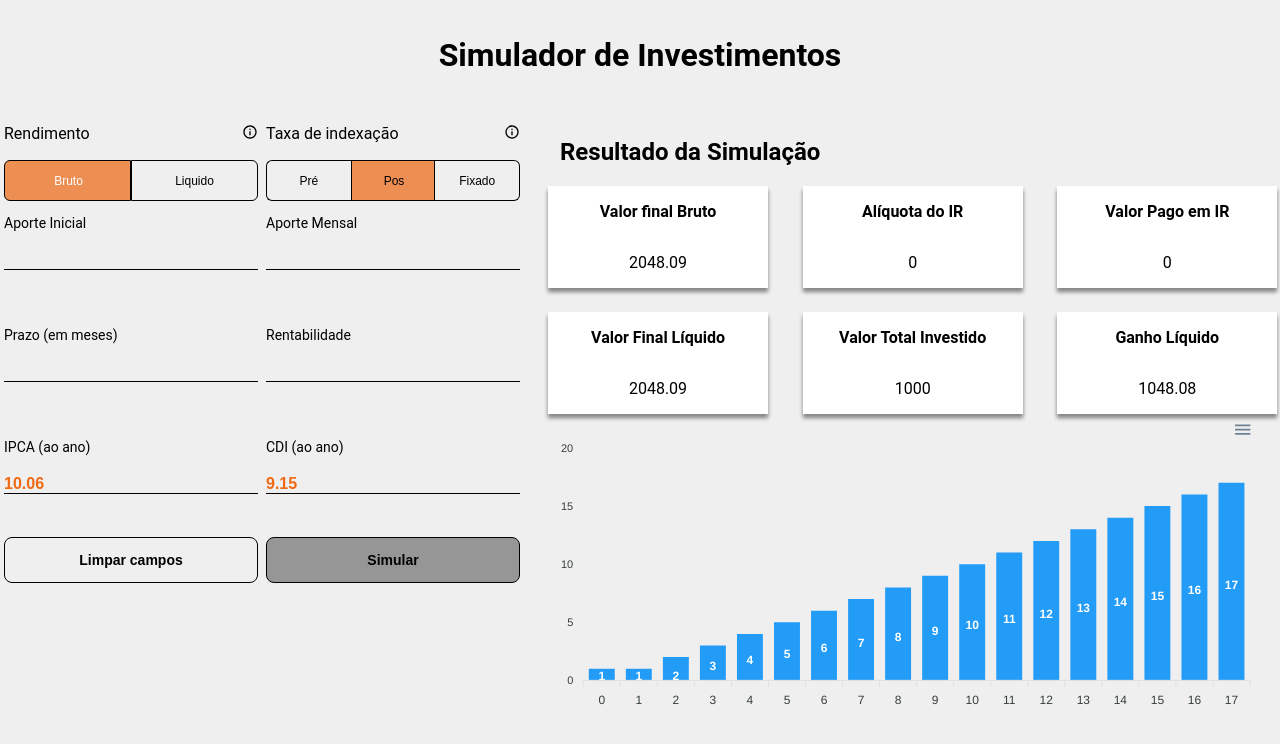
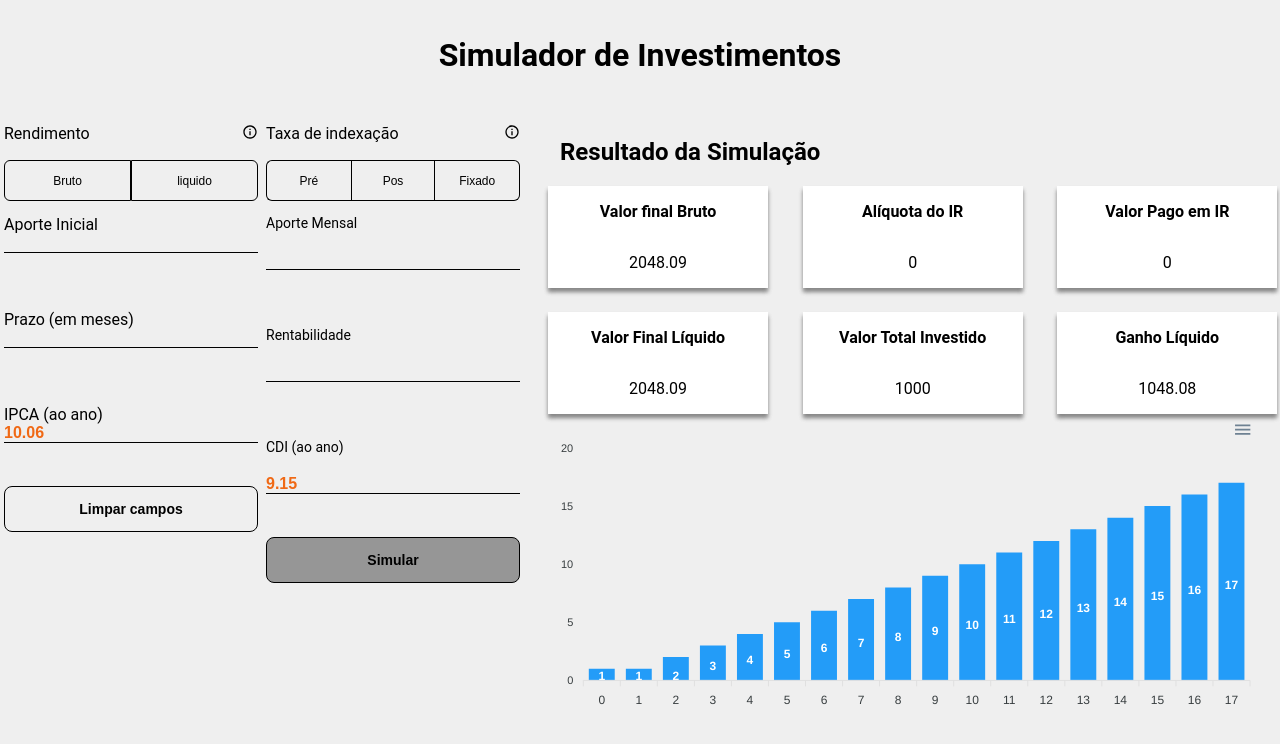
Before and after one commit to nataliaaraujo0/eqi, a React (Vite) app: page / in a window 1280 px wide. Shown: the top 744 px of the page. Built offline with nearby package versions, Linux system fonts and the light colour scheme; data requests are answered from the project's data file.

Commit message:
chore: criando contexto para props dos botoes

```diff
--- a/src/App.tsx
+++ b/src/App.tsx
@@ -1,6 +1,11 @@
+import { ProviderContext } from './Context/ContextButtonIndexacao';
 import { Dashboard } from './pages/Dashboard';
 
 function App() {
-    return <Dashboard />;
+    return (
+        <ProviderContext>
+            <Dashboard />
+        </ProviderContext>
+    );
 }
 export default App;
--- /dev/null
+++ b/src/Context/ContextButtonIndexacao.tsx
@@ -0,0 +1,37 @@
+/* eslint-disable react/jsx-no-constructed-context-values */
+import { useState, ReactNode, useContext, Context, createContext } from 'react';
+
+type ProviderProps = {
+    children: ReactNode;
+};
+type ContextProps = {
+    indexacao: string;
+    // active: boolean;
+    handleIndexacao: (valor: string) => void;
+};
+
+const ContextButtonIndexacao: Context<ContextProps> = createContext(
+    {} as ContextProps
+);
+
+export function ProviderContext({ children }: ProviderProps) {
+    const [rendimento, setRendimento] = useState('');
+    const [active, setActive] = useState(false);
+
+    const handleIndexacao = (valor: string) => {
+        setRendimento(valor);
+    };
+
+    return (
+        <ContextButtonIndexacao.Provider
+            value={{ indexacao: rendimento, handleIndexacao }}
+        >
+            {children}
+        </ContextButtonIndexacao.Provider>
+    );
+}
+
+export function useContextButtonIndexacao() {
+    const context = useContext(ContextButtonIndexacao);
+    return context;
+}
--- /dev/null
+++ b/src/components/ButtonIndexacao/index.tsx
@@ -0,0 +1,34 @@
+import { useState } from 'react';
+
+import { useContextButtonIndexacao } from '../../Context/ContextButtonIndexacao';
+import { ButtonActive } from './styled';
+
+export function ButtonIndexacao() {
+    const [active, setActive] = useState(false);
+    const { indexacao, handleIndexacao } = useContextButtonIndexacao();
+    return (
+        <>
+            <ButtonActive
+                type="button"
+                onClick={() => handleIndexacao('pre')}
+                isActive={indexacao === 'pre'}
+            >
+                Pré
+            </ButtonActive>
+            <ButtonActive
+                type="button"
+                onClick={() => handleIndexacao('pos')}
+                isActive={indexacao === 'pos'}
+            >
+                Pos
+            </ButtonActive>
+            <ButtonActive
+                type="button"
+                onClick={() => handleIndexacao('fixado')}
+                isActive={indexacao === 'fixado'}
+            >
+                Fixado
+            </ButtonActive>
+        </>
+    );
+}
--- /dev/null
+++ b/src/components/ButtonIndexacao/styled.ts
@@ -0,0 +1,10 @@
+import styled from 'styled-components';
+
+type ButtonProps = {
+    isActive: boolean;
+};
+
+export const ButtonActive = styled.button<ButtonProps>`
+    background-color: ${(props) =>
+        props.isActive ? `var(--orange)` : `var(--write-50)`};
+`;
--- /dev/null
+++ b/src/components/ButtonRendimento/index.tsx
@@ -0,0 +1,29 @@
+import { useState } from 'react';
+
+import { ButtonActive } from './styled';
+
+export function ButtonRendimento() {
+    const [rendimento, setRendimento] = useState('');
+    const [active, setActive] = useState(false);
+
+    return (
+        <>
+            <ButtonActive
+                className={active ? 'active' : ''}
+                type="button"
+                onClick={() => setRendimento('bruto')}
+                isActive={rendimento === 'bruto'}
+            >
+                Bruto
+            </ButtonActive>
+            <ButtonActive
+                className={active ? 'active' : ''}
+                type="button"
+                onClick={() => setRendimento('liquido')}
+                isActive={rendimento === 'liquido'}
+            >
+                liquido
+            </ButtonActive>
+        </>
+    );
+}
--- /dev/null
+++ b/src/components/ButtonRendimento/styled.ts
@@ -0,0 +1,10 @@
+import styled from 'styled-components';
+
+type ButtonProps = {
+    isActive: boolean;
+};
+
+export const ButtonActive = styled.button<ButtonProps>`
+    background-color: ${(props) =>
+        props.isActive ? `var(--orange)` : `var(--write-50)`};
+`;
--- a/src/components/Indexacao/index.tsx
+++ b/src/components/FormIndexacao/index.tsx
@@ -4,6 +4,7 @@ import { MdInfoOutline } from 'react-icons/md';
 import ReactTooltip from 'react-tooltip';
 import * as yup from 'yup';
 
+import { ButtonIndexacao } from '../ButtonIndexacao';
 import {
     ContentInput,
     Header,
@@ -13,15 +14,14 @@ import {
 } from './styled';
 // import checkIcon from "../../assets/check.svg";
 
-interface IndicadorProps {
-    nome: string;
+type IndicadorProps = {
     valor: number;
-}
+};
 
-interface IFormInputs {
+type FormInputs = {
     aporte: string;
     rentabilidade: number;
-}
+};
 
 const schema = yup
     .object({
@@ -30,15 +30,15 @@ const schema = yup
     })
     .required();
 
-export function Indexacao({ valor }: IndicadorProps): JSX.Element {
+export function FormIndexacao({ valor }: IndicadorProps): JSX.Element {
     const {
         register,
         handleSubmit,
         formState: { errors },
-    } = useForm<IFormInputs>({
+    } = useForm<FormInputs>({
         resolver: yupResolver(schema),
     });
-    const onSubmit = (data: IFormInputs) => console.log(data);
+    const onSubmit = (data: FormInputs) => console.log(data);
 
     return (
         <ContainerForm onSubmit={handleSubmit(onSubmit)}>
@@ -52,27 +52,19 @@ export function Indexacao({ valor }: IndicadorProps): JSX.Element {
                     <ReactTooltip />
                 </div>
                 <ContentButton>
-                    <button type="button">Pré</button>
-                    <button type="button">
-                        {/* <img src={checkIcon} alt="check" /> */}
-                        <span>Pos</span>
-                    </button>
-                    <button type="button">Fixado</button>
+                    <ButtonIndexacao />
                 </ContentButton>
             </Header>
 
             <ContentInput>
                 <p>Aporte Mensal</p>
+                {/* eslint-disable react/jsx-props-no-spreading */}
                 <input {...register('aporte', { required: true })} />
-                {/* <span style={{ color: 'red' }}>Campo obrigatório</span> */}
             </ContentInput>
 
             <ContentInput>
                 <p>Rentabilidade</p>
                 <input {...register('rentabilidade', { required: true })} />
-                {/* <span style={{ color: 'red' }}>
-                    {errors.rentabilidade?.message}
-                </span> */}
             </ContentInput>
 
             <ContentInput>
--- a/src/components/Indexacao/styled.ts
+++ b/src/components/FormIndexacao/styled.ts
@@ -40,7 +40,6 @@ export const ContentButton = styled.div`
         }
         :nth-child(2) {
             border-radius: 0;
-            background-color: #ed8e53;
         }
         :nth-child(3) {
             border-radius: 0px 6px 6px 0px;
--- a/src/components/Rendimento/index.tsx
+++ b/src/components/FormRendimento/index.tsx
@@ -1,7 +1,9 @@
+import { useState } from 'react';
 import { useForm } from 'react-hook-form';
 import { MdInfoOutline } from 'react-icons/md';
 import ReactTooltip from 'react-tooltip';
 
+import { ButtonRendimento } from '../ButtonRendimento';
 import {
     ContentInput,
     Header,
@@ -10,16 +12,15 @@ import {
     ButtonClean,
 } from './styled';
 // import  * as checkIcon from "check.svg" ;
-interface IndicadorProps {
-    nome?: string;
-    valor?: number;
-}
-interface UseFormInputs {
+type IndicadorProps = {
+    valor: number;
+};
+type UseFormInputs = {
     aporte: number;
     prazo: string;
-}
+};
 
-export function Rendimento({ valor }: IndicadorProps): JSX.Element {
+export function FormRendimento({ valor }: IndicadorProps): JSX.Element {
     const {
         register,
         handleSubmit,
@@ -29,7 +30,8 @@ export function Rendimento({ valor }: IndicadorProps): JSX.Element {
     const onSubmit = (data: UseFormInputs) => {
         console.log(data);
     };
-
+    const [active, setActive] = useState(false);
+    console.log(active);
     return (
         <ContainerForm onSubmit={handleSubmit(onSubmit)}>
             <Header>
@@ -41,15 +43,12 @@ export function Rendimento({ valor }: IndicadorProps): JSX.Element {
                     <ReactTooltip />
                 </div>
                 <ContentButton>
-                    <button type="button">
-                        {/* <img src={checkIcon} alt="check" /> */}
-                        <span>Bruto</span>
-                    </button>
-                    <button type="button">Liquido</button>
+                    <ButtonRendimento />
                 </ContentButton>
             </Header>
             <ContentInput>
                 <p>Aporte Inicial</p>
+                {/* eslint-disable react/jsx-props-no-spreading */}
                 <input type="text" {...register('aporte')} />
             </ContentInput>
 
--- a/src/components/Rendimento/styled.ts
+++ b/src/components/FormRendimento/styled.ts
@@ -38,9 +38,7 @@ export const ContentButton = styled.div`
             color: white;
             padding-left: 2px;
         }
-        :nth-child(1) {
-            background-color: #ed8e53;
-        }
+
         :nth-child(2) {
             border-radius: 0px 6px 6px 0px;
         }
@@ -54,7 +52,7 @@ export const ContentInput = styled.div`
     display: flex;
     flex-direction: column;
 
-    p {
+    label {
         margin-bottom: 20px;
         font-size: 14px;
     }
--- a/src/pages/Dashboard/index.tsx
+++ b/src/pages/Dashboard/index.tsx
@@ -1,16 +1,15 @@
 import { useEffect, useState } from 'react';
 
+import { FormIndexacao } from '../../components/FormIndexacao';
+import { FormRendimento } from '../../components/FormRendimento';
 import { Header } from '../../components/Header';
-import { Indexacao } from '../../components/Indexacao';
-import { Rendimento } from '../../components/Rendimento';
 import { ResultSimulacao } from '../../components/ResultSimulacao';
 import api from '../../services/api';
 import { Wrapper, Container } from './styled';
 
-interface IndicadorProps {
-    nome: string;
-    valor?: number;
-}
+type IndicadorProps = {
+    valor: number;
+};
 
 export function Dashboard() {
     const [indicadores, setIndicadores] = useState<IndicadorProps[]>([]);
@@ -26,8 +25,8 @@ export function Dashboard() {
         <Container>
             <Header />
             <Wrapper>
-                <Rendimento valor={ipca?.valor} />
-                <Indexacao valor={cdi?.valor} />
+                <FormRendimento valor={ipca?.valor} />
+                <FormIndexacao valor={cdi?.valor} />
                 <ResultSimulacao />
             </Wrapper>
         </Container>
```
Also changed, not shown: src/components/ResultSimulacao/index.tsx (+4 -3 lines).
